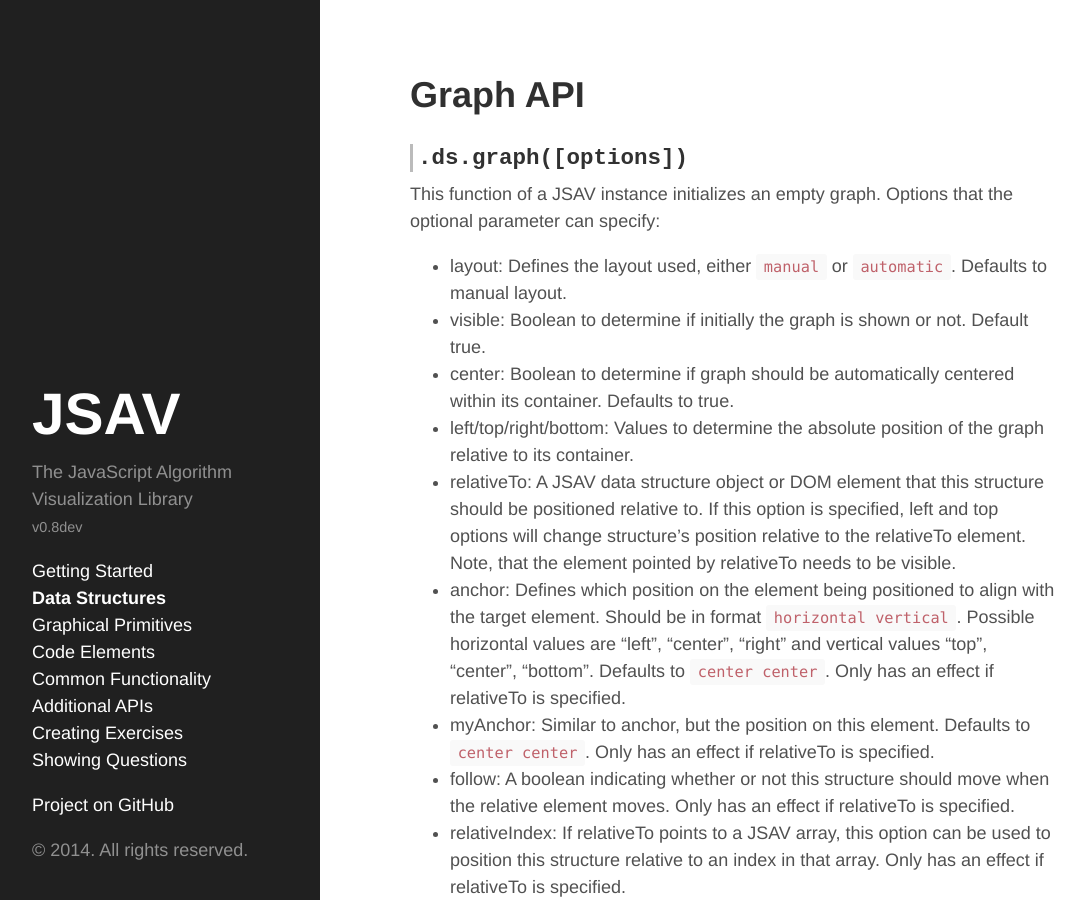
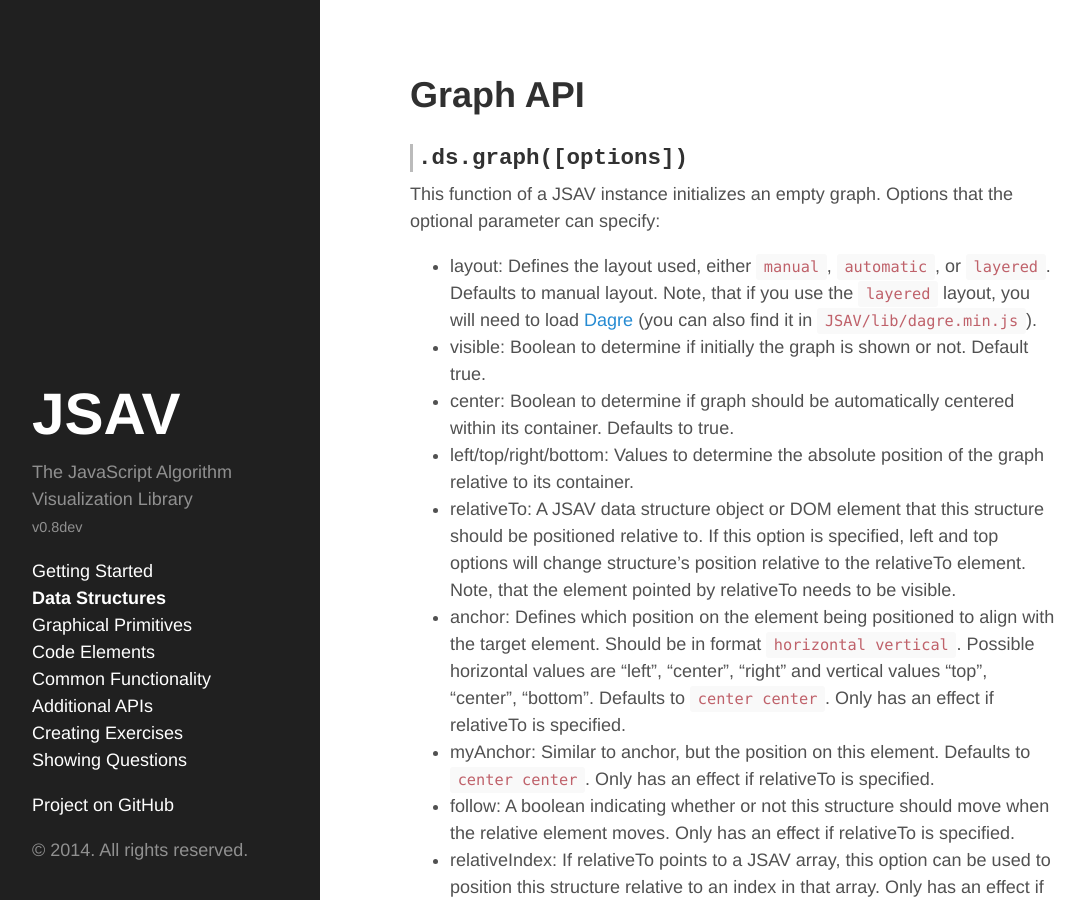
Before and after one commit to vkaravir/JSAV, a Jekyll site: the page built from datastructures/graph.md, in a window 1280 px wide and 900 px high. Shown: the whole window, without its empty margins (4-1089 px from the left). Built offline with Jekyll 4.4.1, drawn with Linux system fonts in a browser that asks for light colours; Markdown is read by kramdown in place of the engine named in the settings.

Commit message:
Documented the new graph layout

````diff
--- a/datastructures/graph.md
+++ b/datastructures/graph.md
@@ -6,7 +6,9 @@ title: Graph API
 <h3 class="apimethod">.ds.graph([options])</h3>
 This function of a JSAV instance initializes an empty graph. Options that the optional parameter can specify:
 
- * layout: Defines the layout used, either ```manual``` or ```automatic```. Defaults to manual layout.
+ * layout: Defines the layout used, either ```manual```, ```automatic```, or ```layered```. Defaults to manual layout. Note,
+    that if you use the ```layered``` layout, you will need to load [Dagre](https://github.com/cpettitt/dagre) (you can also
+    find it in ```JSAV/lib/dagre.min.js```).
  * visible: Boolean to determine if initially the graph is shown or not. Default true.
  * center: Boolean to determine if graph should be automatically centered within its container. Defaults to true.
  * left/top/right/bottom: Values to determine the absolute position of the graph relative to its container.
````
